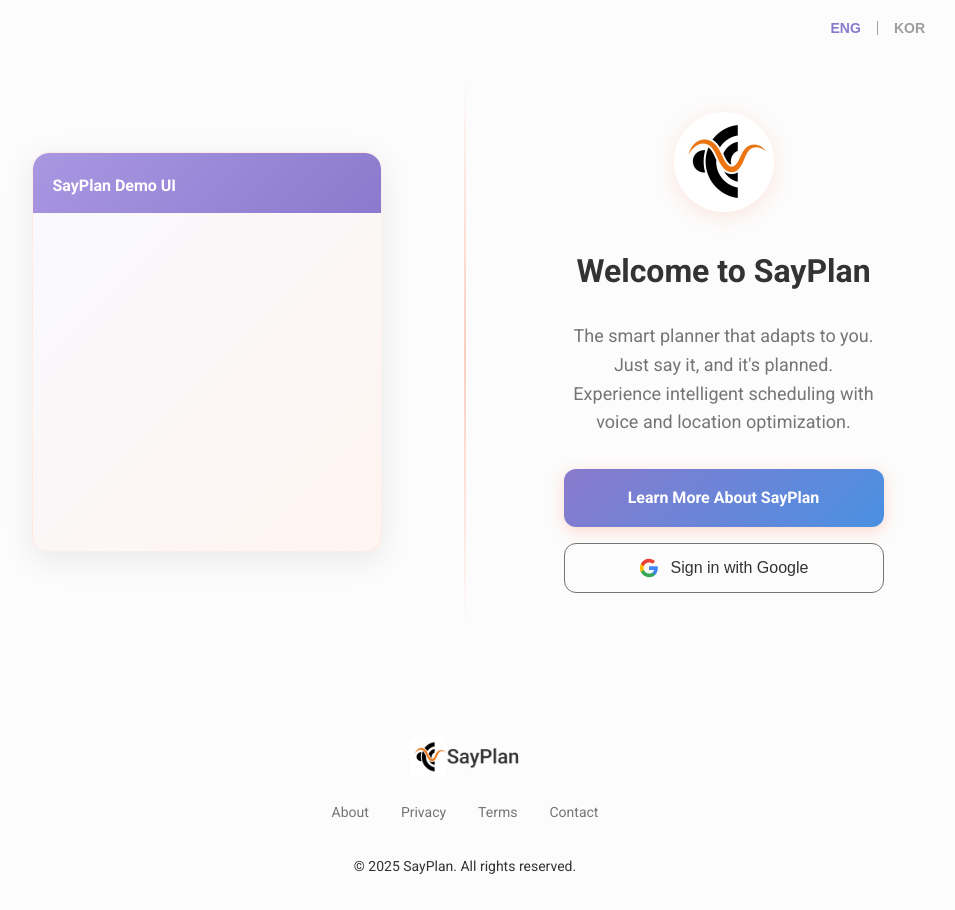
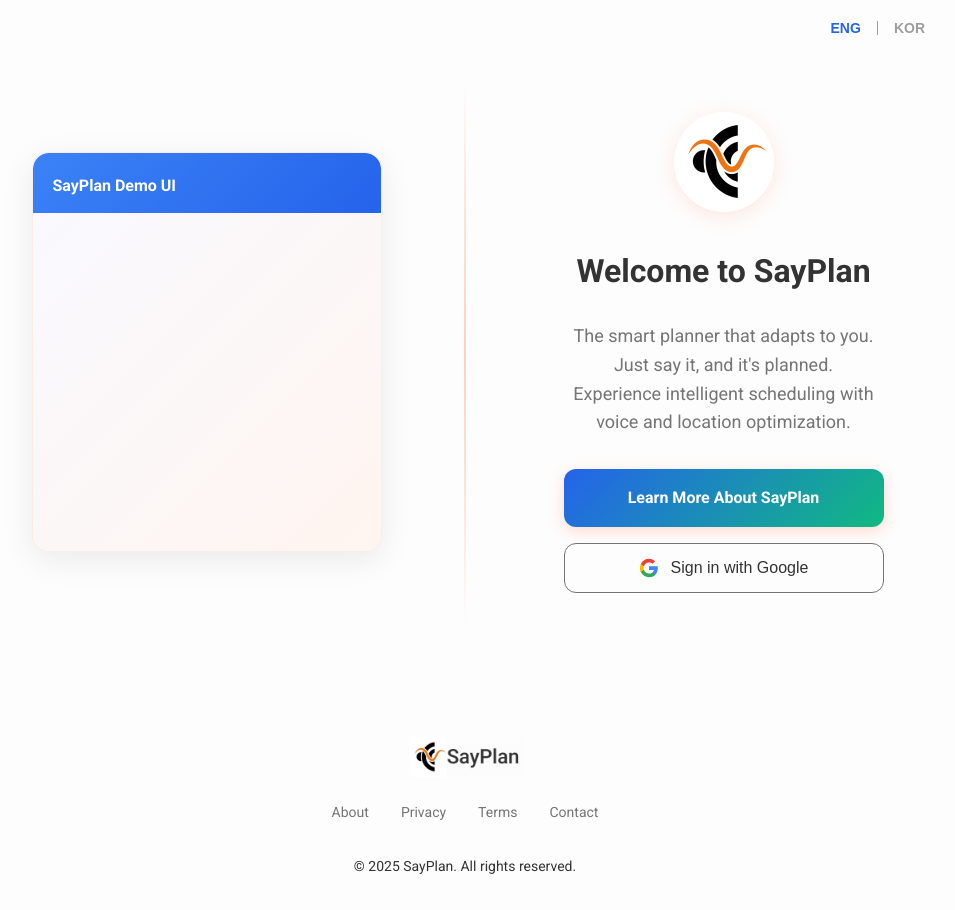
Before and after one commit to DOforTU/talkflow-web, a Next.js app in the folder ui/: page / in a window 1280 px wide. Shown: the whole page, without its empty margins (175-1130 px from the left). Built offline with nearby package versions, Linux system fonts and the light colour scheme; no server answers.

Commit message:
[DESIGN] home page

```diff
--- a/ui/src/app/(auth)/(protected)/app/home/HomePage.css
+++ b/ui/src/app/(auth)/(protected)/app/home/HomePage.css
@@ -4,7 +4,7 @@
     min-height: 100vh;
     max-width: 768px;
     margin: 0 auto;
-    background-color: var(--bg-light);
+    background-color: var(--bg-secondary);
     display: flex;
     flex-direction: column;
 }
@@ -126,6 +126,7 @@
 /* Today's Schedule Section */
 .today-schedule {
     padding: 1rem;
+    background-color: var(--bg-primary);
 }
 
 .today-schedule-title {
--- a/ui/src/app/globals.css
+++ b/ui/src/app/globals.css
@@ -2,20 +2,23 @@
 
 :root {
     /* Primary Colors */
-    --primary: #8a7acd;
-    --primary-dark: #6a5acd;
-    --primary-light: #a997e2;
-    --primary-text: #f8f8f8;
-    --background: #fcfcfc;
+    /* --primary: #059669; */
+    --primary: #2563eb;
+    --primary-dark: #1d4ed8;
+    --primary-light: #3b82f6;
+    --primary-text: #f2f2f2;
+    --background: #fdfdfd;
 
     /* Secondary Colors */
-    --secondary: #4a90e2;
+    /* --secondary: #0ea5e9; */
+    --secondary: #10b981;
     --accent: #f5f5f5;
     --success: #4caf50;
     --warning: #ffc107;
     --error: #f44336;
     --border: #d3d3d3;
-    --border-light: #e3e3e3;
+    --border-weak: #e3e3e3;
+    --border-strong: #c3c3c3;
 
     /* Text Colors */
     --text-primary: #333333;
@@ -58,7 +61,6 @@
 
     /* Theme Variables - Force Light Theme as Default */
     --bg-primary: var(--background);
-    --bg-light: #f9f9f9;
     --bg-secondary: var(--accent);
     --text-1: var(--text-primary);
     --text-2: var(--text-secondary);
```
Also changed, not shown: ui/src/components/headers/AppHeader.css (+4 -4 lines), ui/src/components/headers/WebHeader.css (+7 -7 lines).
